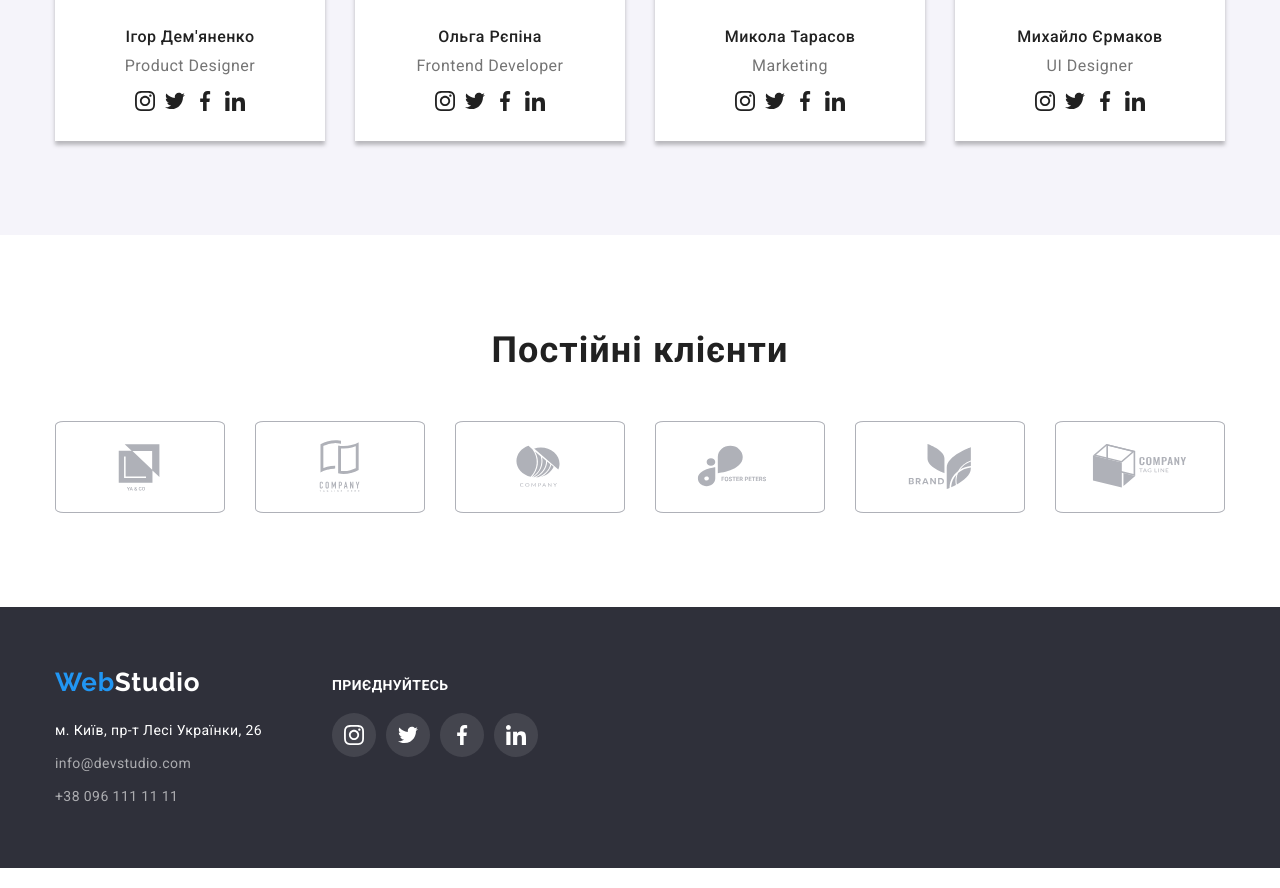
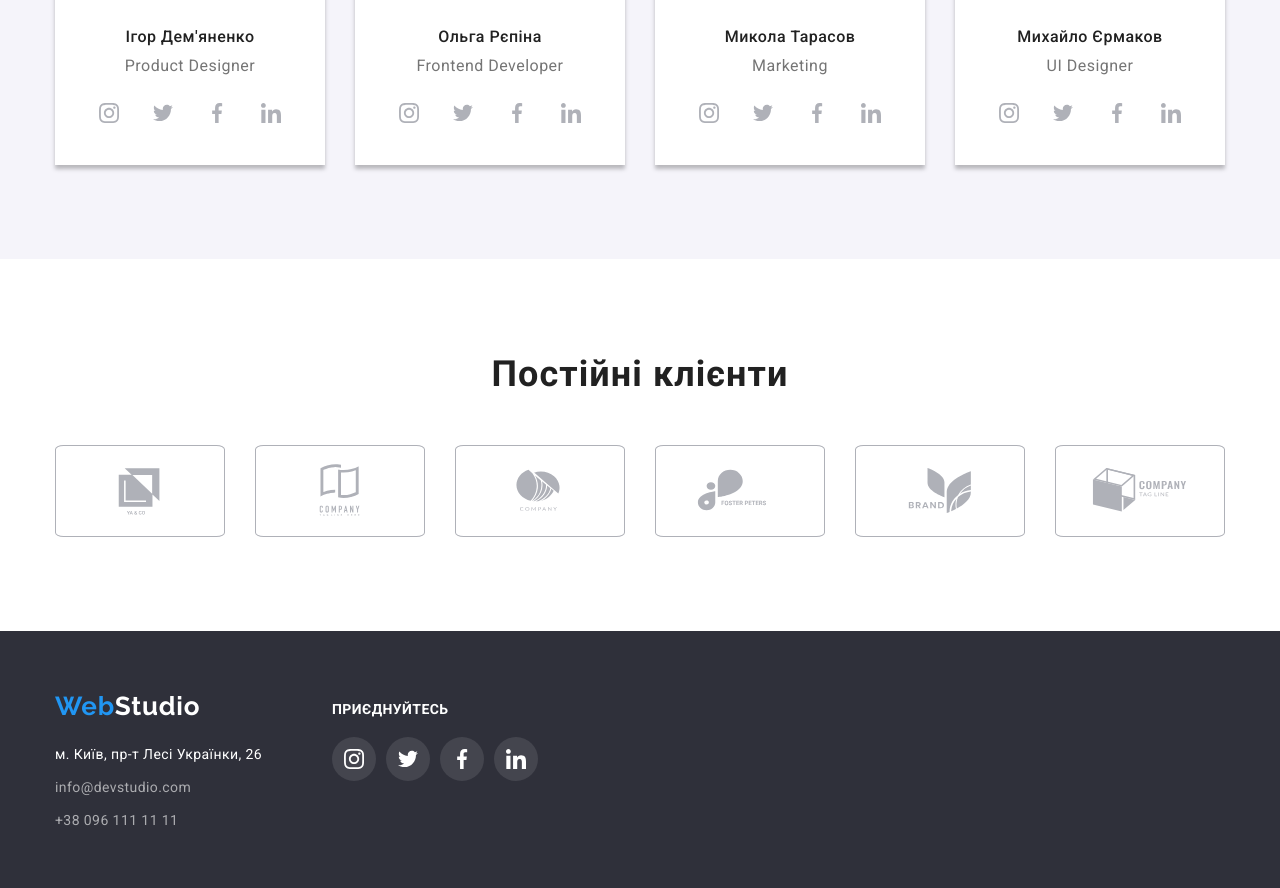
Before and after one commit to ssmazay/goit-markup-hw-04, a plain HTML site: page index.html in a window 1280 px wide. Shown: the part 2056-2944 px from the top of the page. Drawn offline with nearby package versions, Linux system fonts and the light colour scheme.

Commit message:
one change icon team

```diff
--- a/css/styles.css
+++ b/css/styles.css
@@ -333,22 +333,35 @@ nav {
   gap: 10px;
 }
 
+.socials-item {
+  width: 44px;
+  height: 44px;
+}
+
 .socials-link {
   display: flex;
   align-items: center;
   justify-content: center;
-  color: var(--main-txt-cl);
-  background-color: var(--light-txt-cl);
-  border-radius: 50%;
+  /* color: var(--main-txt-cl); */
+  background-color: var(--main-bg-cl);
+
+  width: 100%;
+  height: 100%;
 }
 
 .socials-link:hover,
 .socials-link:focus {
-  color: var(--link-txt-cl);
+  background-color: var(--link-txt-cl);
+  border-radius: 50%;
 }
 
 .socials-icon {
-  fill: currentColor;
+  fill: #afb1b8;
+}
+
+.socials-icon:hover,
+.socials-icon:focus {
+  fill: var(--main-bg-cl);
 }
 
 .section-customers {
--- a/index.html
+++ b/index.html
@@ -144,9 +144,9 @@
               <h3 class="team-name">Ігор Дем'яненко</h3>
               <p class="team-profession" lang="en">Product Designer</p>
               <ul class="socials list">
-                <li class="socials-item" width="44" height="44">
-                  <a class="socials-link link" width="100%" height="100%" href="https://instagram.com" target="_blank"
-                    rel="noopener noreferrer" aria-label="Instagram">
+                <li class="socials-item">
+                  <a class="socials-link link" href="https://instagram.com" target="_blank" rel="noopener noreferrer"
+                    aria-label="Instagram">
                     <svg class="socials-icon" width="20" height="20">
                       <use href="./images/icons.svg#instagram"></use>
                     </svg>
```
